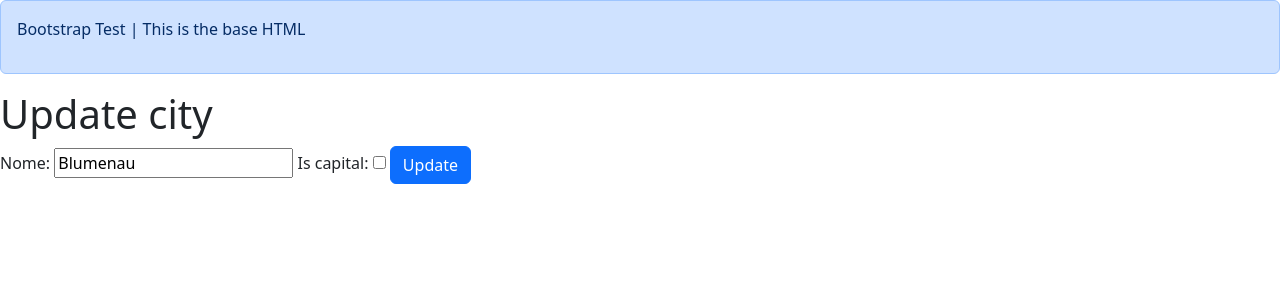
After one commit to gallash/cidc-training, a Django app: page /cities/update/5 in a window 1280 px wide. The commit adds this page. Shown: the top 300 px of the page. Run offline with Django 4.2, Linux system fonts and the light colour scheme; data comes from the database, SQL or seed files in the repository; both versions use the stored data as it was after the commit.

```diff
--- a/cadastro/templates/cities/creation_form.html
+++ b/cadastro/templates/cities/creation_form.html
@@ -7,6 +7,8 @@
 <!-- The 'action' is where (URL) the form is going to be submitted to.
 The URL is related to a function that has all the necessary business logic
 to deal with the form. -->
+{{ errors }}
+{{ form.errors }}
 <form action="{% url 'create_city' %}" method="POST">
     {% csrf_token %}
 <!--    It lacks styling-->
--- a/cadastro/templates/cities/details.html
+++ b/cadastro/templates/cities/details.html
@@ -6,5 +6,6 @@
 <p class="list-group-item  {% if city.is_capital %} active {% endif %}">
     {{ city.nome }}{% if city.is_capital %} <span class="badge rounded-pill text-bg-primary">Capital</span>{% endif %}
 </p>
+<div><a class="btn btn-primary" href="{% url 'update_city' city.pk %}">Update</a></div>
 <div><a class="btn btn-danger" href="{% url 'delete_city' city.pk %}">Delete</a></div>
 {% endblock %}
--- /dev/null
+++ b/cadastro/templates/cities/update_form.html
@@ -0,0 +1,10 @@
+{% extends 'base.html' %}
+
+{% block container_div %}
+<h1>Update city</h1>
+<form action="{% url 'update_city' city_id %}" method="POST">
+    {% csrf_token %}
+    {{ form }}
+    <input type="submit" value="Update" class="btn btn-primary">
+</form>
+{% endblock %}
--- a/cadastro/templates/states_and_cities/states_and_cities.html
+++ b/cadastro/templates/states_and_cities/states_and_cities.html
@@ -3,6 +3,6 @@
 {% block container_div %}
 <h1>States and Cities</h1>
 
-<div><a class="btn btn-primary" href="{% url 'cities' %}">States</a></div>
-<div><a class="btn btn-secondary" href="{% url 'states' %}">Cities</a></div>
+<div><a class="btn btn-primary" href="{% url 'states' %}">States</a></div>
+<div><a class="btn btn-secondary" href="{% url 'cities' %}">Cities</a></div>
 {% endblock %}
--- a/cadastro/urls.py
+++ b/cadastro/urls.py
@@ -6,6 +6,7 @@ from cadastro.views import (
     detailed_cities_param,
     create_city,
     delete_city,
+    update_city,
     list_states,
     detailed_state,
     create_state,
@@ -22,6 +23,7 @@ urlpatterns = [
     path('cities/details_param/<int:city_id>/', detailed_cities_param, name='detailed_cities_param'),
     path('cities/create/', create_city, name='create_city'),
     path('cities/delete/<int:city_id>', delete_city, name='delete_city'),
+    path('cities/update/<int:city_id>', update_city, name='update_city'),
     path('states/', list_states, name='states'),
     path('states/details/<int:state_id>', detailed_state, name='details_state'),
     path('states/create/', create_state, name='create_state'),
--- a/cadastro/views.py
+++ b/cadastro/views.py
@@ -1,4 +1,6 @@
 from django.shortcuts import render, get_object_or_404, redirect
+from django.db import IntegrityError
+
 from cadastro.models import Cidade, State
 from cadastro.forms import CidadeForm, StateForm
 
@@ -62,21 +64,25 @@ def detailed_cities_param(request, city_id):
 
 
 def create_city(request):
+    errors = ""
     if request.method == "POST":
         form = CidadeForm(request.POST)
         # Still lacks, cleaning, checking, checking for duplicates
-        if form.is_valid():
-            # One of the forms of not allowing duplicates is by putting
-            # a True "unique" key in the Model definition
-            form.save()
-            return redirect(to='cities')
+        try:
+            if form.is_valid():
+                # One of the forms of not allowing duplicates is by putting
+                # a True "unique" key in the Model definition
+                form.save()
+                return redirect(to='cities')
+        except IntegrityError as ie:
+            errors = ie
     else:
         form = CidadeForm()
 
     return render(
         request,
         template_name='cities/creation_form.html',
-        context={'form': form}
+        context={'form': form, 'errors': errors}
     )
 
 
@@ -84,6 +90,28 @@ def delete_city(request, city_id):
     city = get_object_or_404(Cidade, pk=city_id)
     city.delete()
     return redirect(to='cities')
+
+
+def update_city(request, city_id):
+    # Receiving the city_id via URL parameter is a little problematic
+    # in this case because in the <form> a param will be required
+    # all the time. Hence, I would have to pass the additional key-value pair
+    # 'city_id' in the context.
+    # There is another way for me to do it, which is receiving it via query strings
+    city = get_object_or_404(Cidade, pk=city_id)
+    if request.method == 'GET':
+        form = CidadeForm(instance=city)
+    elif request.method == 'POST':
+        form = CidadeForm(request.POST, instance=city)
+        if form.is_valid():
+            form.save()
+            return redirect(to='cities')
+
+    return render(
+        request,
+        template_name='cities/update_form.html',
+        context={'form': form, 'city_id': city_id}
+    )
 
 
 # States
```
Also changed, not shown: cadastro/forms.py (+7 -0 lines), README.md, db.sqlite3.
